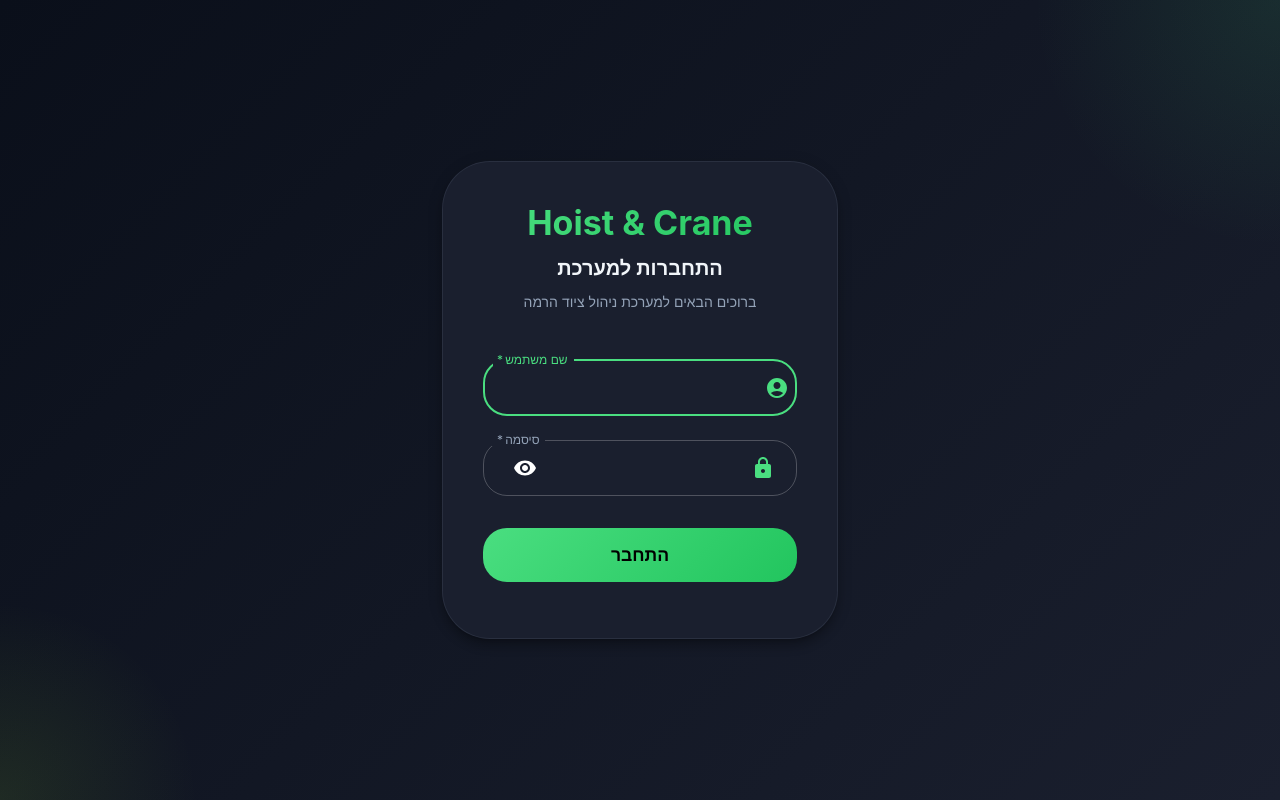
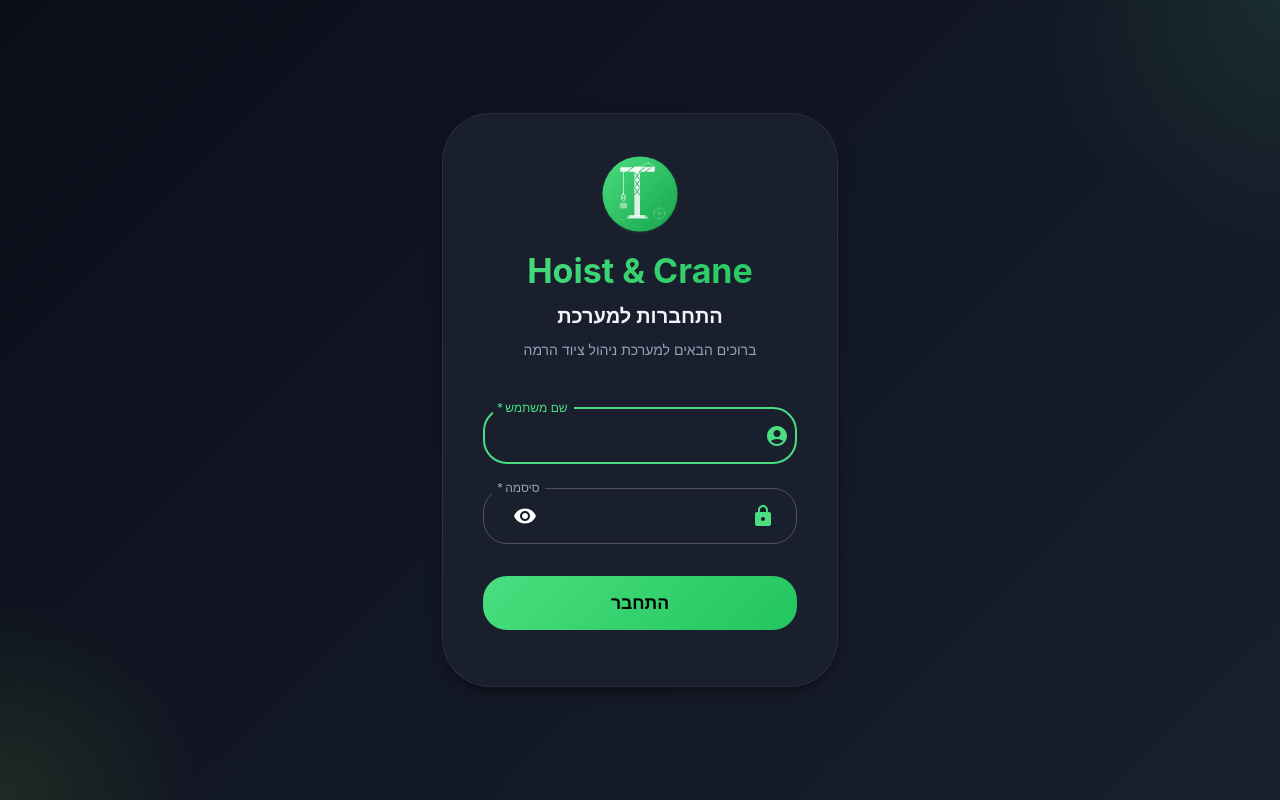
Before and after one commit to boris2024-spec/HoistCrane, a React (Create React App) app in the folder frontend/: page /login in a window 1280 px wide. Built offline with nearby package versions, Linux system fonts and the light colour scheme; no server answers.

Commit message:
Добавить компонент HoistCraneLogo и обновить метаданные в index.html и Login.js

```diff
--- a/frontend/public/index.html
+++ b/frontend/public/index.html
@@ -4,7 +4,8 @@
 <head>
     <meta charset="utf-8" />
     <meta name="viewport" content="width=device-width, initial-scale=1" />
-    <meta name="theme-color" content="#000000" />
+    <meta name="theme-color" content="#16a34a" />
+    <link rel="icon" type="image/svg+xml" href="%PUBLIC_URL%/logo.svg" />
     <meta name="description" content="Hoist & Crane Equipment Management System" />
     <title>Hoist & Crane - Equipment Management</title>
 </head>
--- a/frontend/src/components/Layout/Layout.js
+++ b/frontend/src/components/Layout/Layout.js
@@ -16,6 +16,7 @@ import { useNavigate } from 'react-router-dom';
 import { useAuth } from '../../context/AuthContext';
 import { useThemeMode } from '../../context/ThemeContext';
 import Footer from './Footer';
+import HoistCraneLogo from '../Logo/HoistCraneLogo';
 
 const drawerWidth = 260;
 
@@ -80,14 +81,7 @@ const Layout = () => {
         <Box sx={{ height: '100%', display: 'flex', flexDirection: 'column' }}>
             <Box sx={{ p: 2.5, display: 'flex', alignItems: 'center', justifyContent: 'space-between' }}>
                 <Box sx={{ display: 'flex', alignItems: 'center', gap: 1.5, cursor: 'pointer' }} onClick={() => handleNavigate('/')}>
-                    <Box sx={{
-                        width: 40, height: 40, borderRadius: 2,
-                        background: 'linear-gradient(135deg, #4ade80 0%, #22c55e 100%)',
-                        display: 'flex', alignItems: 'center', justifyContent: 'center',
-                        boxShadow: '0 4px 12px rgba(74, 222, 128, 0.3)',
-                    }}>
-                        <BuildIcon sx={{ color: '#fff', fontSize: 22 }} />
-                    </Box>
+                    <HoistCraneLogo size={42} />
                     <Box>
                         <Typography variant="h6" component="div" sx={{
                             fontWeight: 800, fontSize: '1.1rem', lineHeight: 1.2,
--- /dev/null
+++ b/frontend/src/components/Logo/HoistCraneLogo.js
@@ -0,0 +1,112 @@
+import React from 'react';
+
+const HoistCraneLogo = ({ size = 40, showText = false, textColor, fontSize }) => {
+    const svgSize = size;
+
+    return (
+        <span style={{ display: 'inline-flex', alignItems: 'center', gap: showText ? 12 : 0 }}>
+            <svg
+                width={svgSize}
+                height={svgSize}
+                viewBox="0 0 512 512"
+                fill="none"
+                xmlns="http://www.w3.org/2000/svg"
+                style={{ display: 'block' }}
+            >
+                <defs>
+                    <linearGradient id="logoGrad1" x1="0%" y1="0%" x2="100%" y2="100%">
+                        <stop offset="0%" stopColor="#4ade80" />
+                        <stop offset="100%" stopColor="#16a34a" />
+                    </linearGradient>
+                    <linearGradient id="logoGrad2" x1="0%" y1="0%" x2="100%" y2="100%">
+                        <stop offset="0%" stopColor="#22c55e" />
+                        <stop offset="100%" stopColor="#15803d" />
+                    </linearGradient>
+                    <linearGradient id="logoGrad3" x1="100%" y1="0%" x2="0%" y2="100%">
+                        <stop offset="0%" stopColor="#86efac" />
+                        <stop offset="100%" stopColor="#4ade80" />
+                    </linearGradient>
+                    <filter id="logoShadow" x="-10%" y="-10%" width="120%" height="120%">
+                        <feDropShadow dx="0" dy="4" stdDeviation="8" floodColor="#16a34a" floodOpacity="0.3" />
+                    </filter>
+                </defs>
+
+                {/* Background circle */}
+                <circle cx="256" cy="256" r="240" fill="url(#logoGrad1)" filter="url(#logoShadow)" />
+
+                {/* Inner circle highlight */}
+                <circle cx="256" cy="256" r="210" fill="none" stroke="rgba(255,255,255,0.15)" strokeWidth="2" />
+
+                {/* Crane tower (vertical beam) */}
+                <rect x="220" y="80" width="36" height="320" rx="6" fill="url(#logoGrad2)" opacity="0.95" />
+                <rect x="220" y="80" width="36" height="320" rx="6" fill="white" opacity="0.85" />
+
+                {/* Crane tower cross braces */}
+                <line x1="224" y1="120" x2="252" y2="160" stroke="url(#logoGrad2)" strokeWidth="5" strokeLinecap="round" />
+                <line x1="252" y1="120" x2="224" y2="160" stroke="url(#logoGrad2)" strokeWidth="5" strokeLinecap="round" />
+                <line x1="224" y1="170" x2="252" y2="210" stroke="url(#logoGrad2)" strokeWidth="5" strokeLinecap="round" />
+                <line x1="252" y1="170" x2="224" y2="210" stroke="url(#logoGrad2)" strokeWidth="5" strokeLinecap="round" />
+                <line x1="224" y1="220" x2="252" y2="260" stroke="url(#logoGrad2)" strokeWidth="5" strokeLinecap="round" />
+                <line x1="252" y1="220" x2="224" y2="260" stroke="url(#logoGrad2)" strokeWidth="5" strokeLinecap="round" />
+
+                {/* Crane boom (horizontal arm) */}
+                <rect x="130" y="85" width="220" height="28" rx="6" fill="white" opacity="0.9" />
+
+                {/* Boom diagonal braces */}
+                <line x1="250" y1="113" x2="290" y2="85" stroke="url(#logoGrad2)" strokeWidth="5" strokeLinecap="round" />
+                <line x1="290" y1="113" x2="330" y2="85" stroke="url(#logoGrad2)" strokeWidth="5" strokeLinecap="round" />
+                <line x1="175" y1="113" x2="210" y2="85" stroke="url(#logoGrad2)" strokeWidth="5" strokeLinecap="round" />
+
+                {/* Counter-jib support cable */}
+                <line x1="238" y1="85" x2="350" y2="85" stroke="white" strokeWidth="6" strokeLinecap="round" opacity="0.7" />
+                <line x1="250" y1="85" x2="310" y2="56" stroke="white" strokeWidth="4" strokeLinecap="round" opacity="0.7" />
+                <line x1="310" y1="56" x2="350" y2="85" stroke="white" strokeWidth="4" strokeLinecap="round" opacity="0.7" />
+
+                {/* Main cable (from boom tip) */}
+                <line x1="150" y1="113" x2="150" y2="260" stroke="white" strokeWidth="5" strokeLinecap="round" opacity="0.8" />
+
+                {/* Hook assembly */}
+                <circle cx="150" cy="270" r="12" fill="none" stroke="white" strokeWidth="5" opacity="0.9" />
+                <path d="M 150 258 L 150 248" stroke="white" strokeWidth="5" strokeLinecap="round" opacity="0.9" />
+                <path d="M 138 275 Q 135 295 150 300 Q 165 295 162 275" fill="none" stroke="white" strokeWidth="5" strokeLinecap="round" opacity="0.9" />
+
+                {/* Load block (attached to hook) */}
+                <rect x="125" y="310" width="50" height="40" rx="8" fill="white" opacity="0.25" />
+                <rect x="130" y="315" width="40" height="30" rx="5" fill="white" opacity="0.3" />
+
+                {/* Base / platform */}
+                <rect x="185" y="390" width="106" height="20" rx="4" fill="white" opacity="0.7" />
+                <rect x="170" y="400" width="136" height="14" rx="4" fill="white" opacity="0.5" />
+
+                {/* Small decorative gear */}
+                <circle cx="380" cy="380" r="35" fill="none" stroke="white" strokeWidth="6" opacity="0.2" />
+                <circle cx="380" cy="380" r="15" fill="white" opacity="0.15" />
+                {/* Gear teeth */}
+                <rect x="375" y="340" width="10" height="16" rx="3" fill="white" opacity="0.15" />
+                <rect x="375" y="404" width="10" height="16" rx="3" fill="white" opacity="0.15" />
+                <rect x="340" y="375" width="16" height="10" rx="3" fill="white" opacity="0.15" />
+                <rect x="404" y="375" width="16" height="10" rx="3" fill="white" opacity="0.15" />
+
+                {/* Accent lines */}
+                <line x1="80" y1="420" x2="160" y2="420" stroke="white" strokeWidth="3" strokeLinecap="round" opacity="0.15" />
+                <line x1="350" y1="160" x2="410" y2="160" stroke="white" strokeWidth="3" strokeLinecap="round" opacity="0.15" />
+            </svg>
+            {showText && (
+                <span style={{
+                    fontWeight: 800,
+                    fontSize: fontSize || '1.4rem',
+                    background: textColor || 'linear-gradient(135deg, #4ade80 0%, #22c55e 100%)',
+                    WebkitBackgroundClip: 'text',
+                    WebkitTextFillColor: 'transparent',
+                    letterSpacing: '-0.02em',
+                    lineHeight: 1.1,
+                    fontFamily: '"Inter", "Segoe UI", sans-serif',
+                }}>
+                    Hoist<br />&amp; Crane
+                </span>
+            )}
+        </span>
+    );
+};
+
+export default HoistCraneLogo;
--- a/frontend/src/pages/Login.js
+++ b/frontend/src/pages/Login.js
@@ -4,6 +4,7 @@ import { Container, Paper, TextField, Button, Typography, Box, Alert, InputAdorn
 import { Visibility, VisibilityOff, AccountCircle, Lock } from '@mui/icons-material';
 import { useAuth } from '../context/AuthContext';
 import { useThemeMode } from '../context/ThemeContext';
+import HoistCraneLogo from '../components/Logo/HoistCraneLogo';
 
 const Login = () => {
     const navigate = useNavigate();
@@ -87,6 +88,9 @@ const Login = () => {
                     }}
                 >
                     <Box sx={{ textAlign: 'center', mb: 4 }}>
+                        <Box sx={{ mb: 2, display: 'flex', justifyContent: 'center' }}>
+                            <HoistCraneLogo size={80} />
+                        </Box>
                         <Typography
                             component="h1"
                             variant="h4"
```
Also changed, not shown: frontend/public/logo.svg (added).
